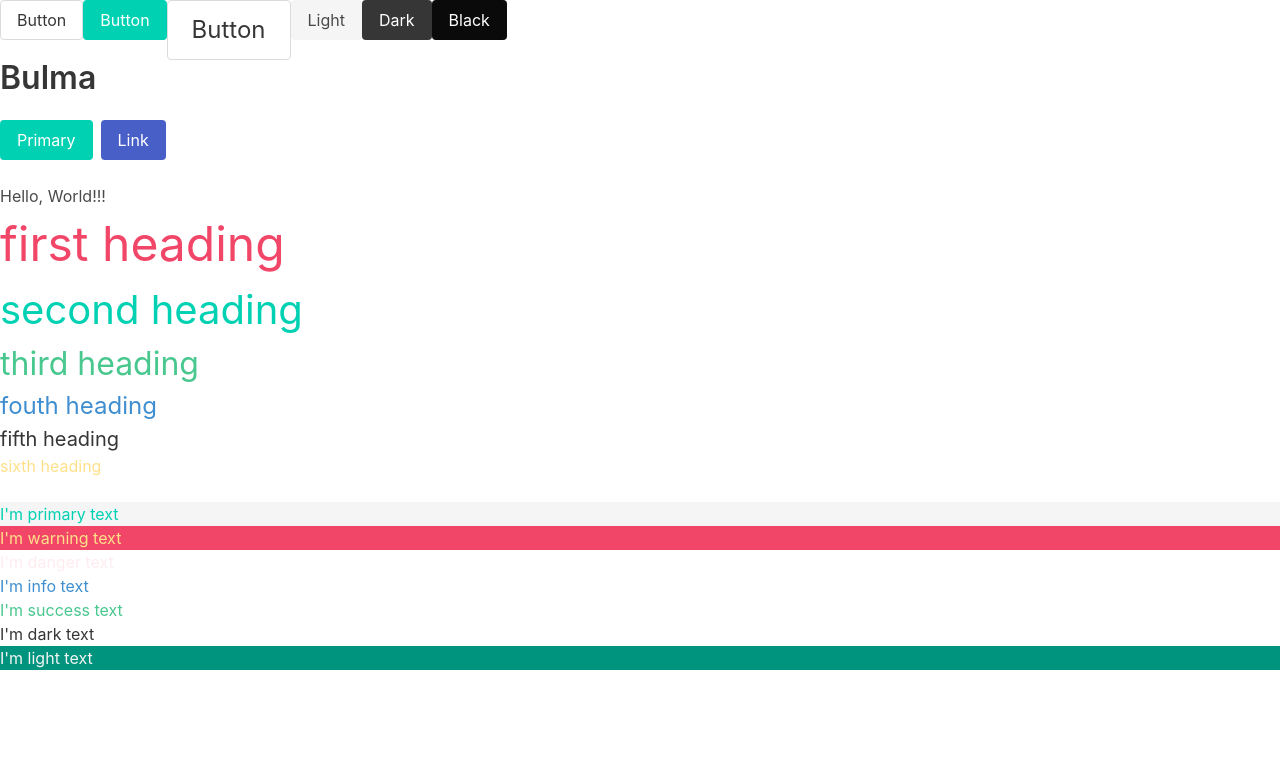
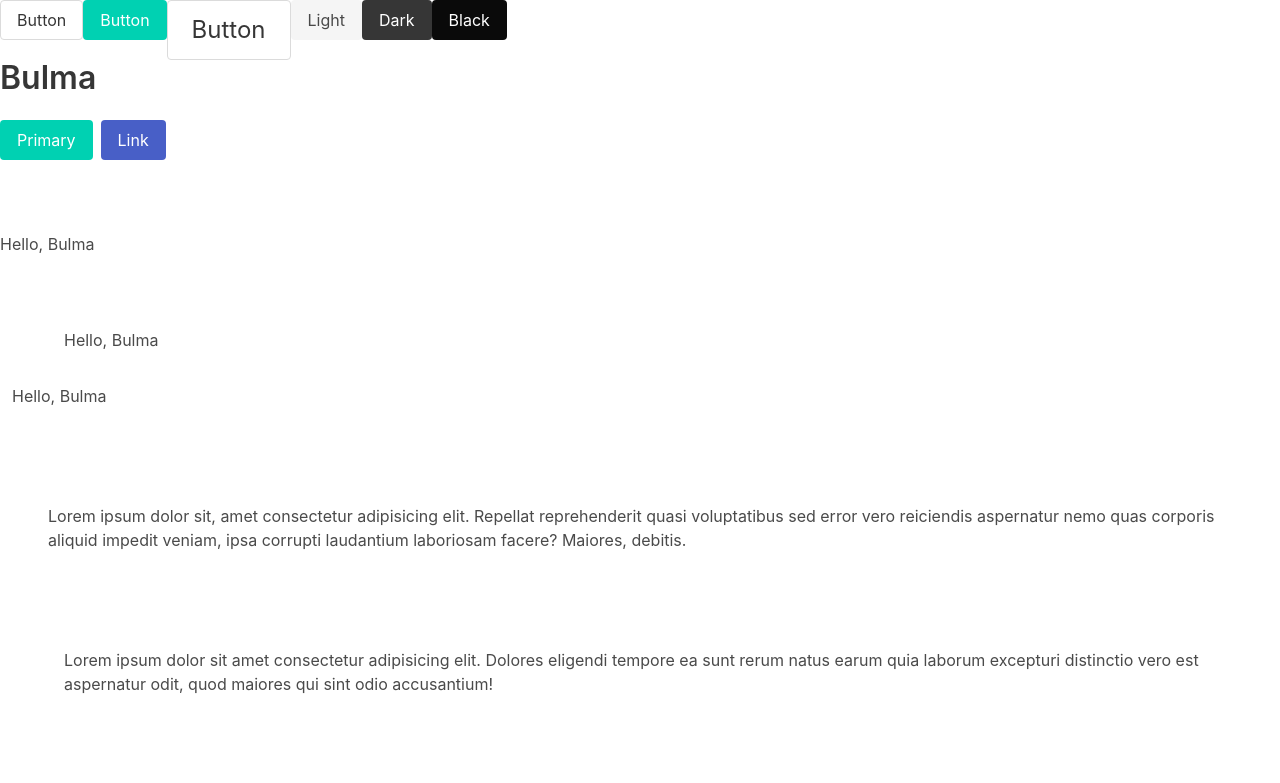
Before and after one commit to 1stNando/BulmaTry3, a React (Vite) app: page / in a window 1280 px wide. Shown: the top 783 px of the page. Built offline with nearby package versions, Linux system fonts and the light colour scheme.

Commit message:
Added elements for container to practice spacing.

```diff
--- a/src/App.tsx
+++ b/src/App.tsx
@@ -18,7 +18,29 @@
         <a className="button is-link">Link</a>
       </div>
 
-      <div>Hello, World!!! </div>
+      <h1 className="py-6 my-2">Hello, Bulma</h1>
+      <h1 className="px-4 mx-6 py-4">Hello, Bulma</h1>
+      <h1 className="mt-4 mr-4 pb-6 pl-3">Hello, Bulma</h1>
+
+      <section className="section">
+        <p>
+          Lorem ipsum dolor sit, amet consectetur adipisicing elit. Repellat
+          reprehenderit quasi voluptatibus sed error vero reiciendis aspernatur
+          nemo quas corporis aliquid impedit veniam, ipsa corrupti laudantium
+          laboriosam facere? Maiores, debitis.
+        </p>
+      </section>
+
+      <div className="section">
+        <div className="container">
+          Lorem ipsum dolor sit amet consectetur adipisicing elit. Dolores
+          eligendi tempore ea sunt rerum natus earum quia laborum excepturi
+          distinctio vero est aspernatur odit, quod maiores qui sint odio
+          accusantium!
+        </div>
+      </div>
+
+      <br></br>
       <h1 className="is-size-1 has-text-danger">first heading</h1>
       <h2 className="is-size-2 has-text-primary">second heading</h2>
       <h3 className="is-size-3 has-text-success">third heading</h3>
@@ -28,7 +50,7 @@
 
       <br></br>
 
-      <p className="has-text-primary has-background-light">I'm primary text</p>
+      {/* <p className="has-text-primary has-background-light">I'm primary text</p>
       <p className="has-text-warning has-background-danger">I'm warning text</p>
       <p className="has-text-danger-light">I'm danger text</p>
       <p className="has-text-info">I'm info text</p>
@@ -36,7 +58,7 @@
       <p className="has-text-dark">I'm dark text</p>
       <p className="has-text-light has-background-primary-dark">
         I'm light text
-      </p>
+      </p> */}
     </>
   )
 }
```
